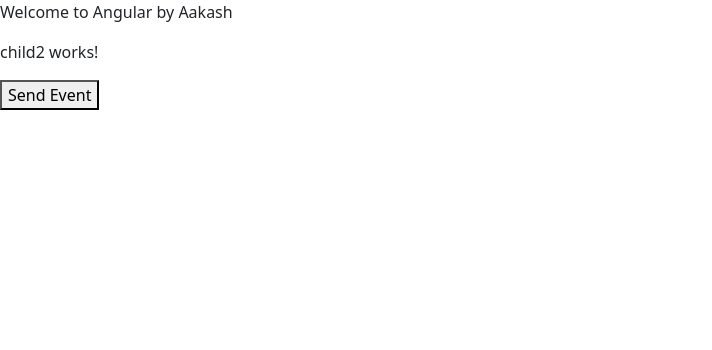
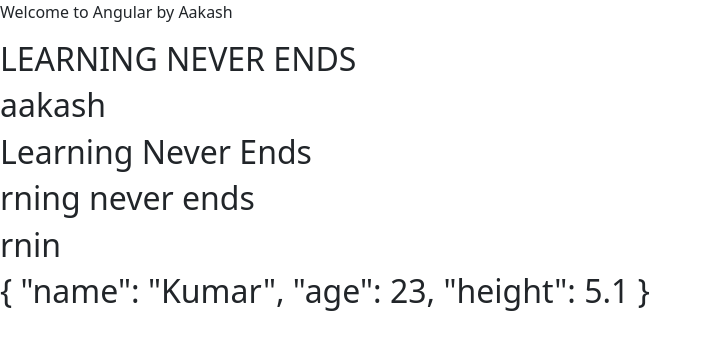
Before and after one commit to AakashKainth/new-app, an Angular app: page / in a window 1280 px wide. Shown: the top 350 px of the page, without its empty margins (0-712 px from the left). Built offline with nearby package versions, Linux system fonts and the light colour scheme.

Commit message:
adding pipes to repo

```diff
--- a/src/app/app.component.html
+++ b/src/app/app.component.html
@@ -1,14 +1,2 @@
 <p>Welcome to Angular by Aakash</p>
-<h2>{{ msg }}</h2>
-<app-child2 (childEvent)="msg=$event"></app-child2>
-
-
-
-
-
-
-<!-- <app-child [myData]="name"></app-child>
-<app-child [myDataArray]="fruits"></app-child>
-<app-child [myDataObj]="obj"></app-child>
-<button (click)="changeData()">Change Data</button>
-<app-root></app-root> -->
+<app-pipes></app-pipes>
--- a/src/app/app.component.ts
+++ b/src/app/app.component.ts
@@ -14,13 +14,14 @@ import { FormsModule } from '@angular/forms';
 import { StructureDirectivesComponent } from "./structure-directives/structure-directives.component";
 import { ChildComponent } from "./child/child.component";
 import { Child2Component } from "./child2/child2.component";
+import { PipesComponent } from "./pipes/pipes.component";
 
 @Component({
     selector: 'app-root',
     standalone: true,
     templateUrl: './app.component.html',
     styleUrl: './app.component.css',
-    imports: [RouterOutlet, UserComponent, InlineComponent, InterpolationComponent, EventsComponent, BindingsComponent, ClassBindingComponent, NgClassDirComponent, StyleBindingComponent, TemplateReferenceComponent, TwoWayBindingComponent, FormsModule, StructureDirectivesComponent, ChildComponent, Child2Component]
+    imports: [RouterOutlet, UserComponent, InlineComponent, InterpolationComponent, EventsComponent, BindingsComponent, ClassBindingComponent, NgClassDirComponent, StyleBindingComponent, TemplateReferenceComponent, TwoWayBindingComponent, FormsModule, StructureDirectivesComponent, ChildComponent, Child2Component, PipesComponent]
 })
 export class AppComponent {
   title = 'Learning Never Ends';
--- /dev/null
+++ b/src/app/pipes/pipes.component.html
@@ -0,0 +1,6 @@
+<h2>{{ channelName | uppercase }}</h2>
+<h2>{{ name | lowercase }}</h2>
+<h2>{{ channelName | titlecase }}</h2>
+<h2>{{ channelName | slice: 3 }}</h2>
+<h2>{{ channelName | slice: 3:7 }}</h2>
+<h2>{{ person | json }}</h2>
--- /dev/null
+++ b/src/app/pipes/pipes.component.ts
@@ -0,0 +1,21 @@
+import { JsonPipe, LowerCasePipe, SlicePipe, TitleCasePipe, UpperCasePipe } from '@angular/common';
+import { Component } from '@angular/core';
+
+
+@Component({
+  selector: 'app-pipes',
+  standalone: true,
+  imports: [UpperCasePipe, LowerCasePipe, TitleCasePipe, SlicePipe, JsonPipe],
+  templateUrl: './pipes.component.html',
+  styleUrl: './pipes.component.css'
+})
+export class PipesComponent {
+  public channelName = "learning never ends";
+  public name ="AAKASH";
+  public person = {
+    name: "Kumar",
+    age: 23,
+    height: 5.10
+  }
+
+}
```
Also changed, not shown: src/app/pipes/pipes.component.css (added), 1 other file (tests, documents, lock files or other folders).
